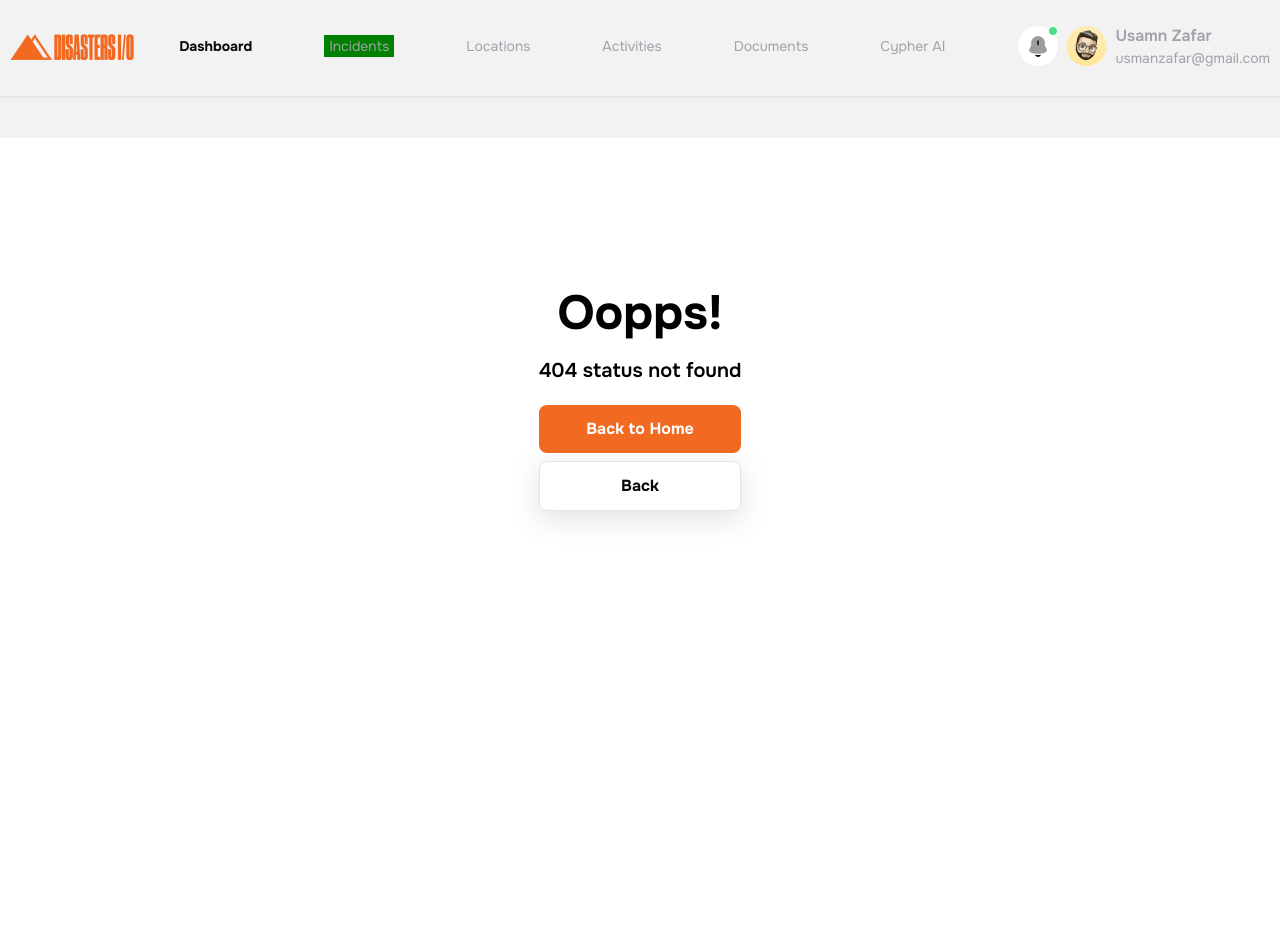
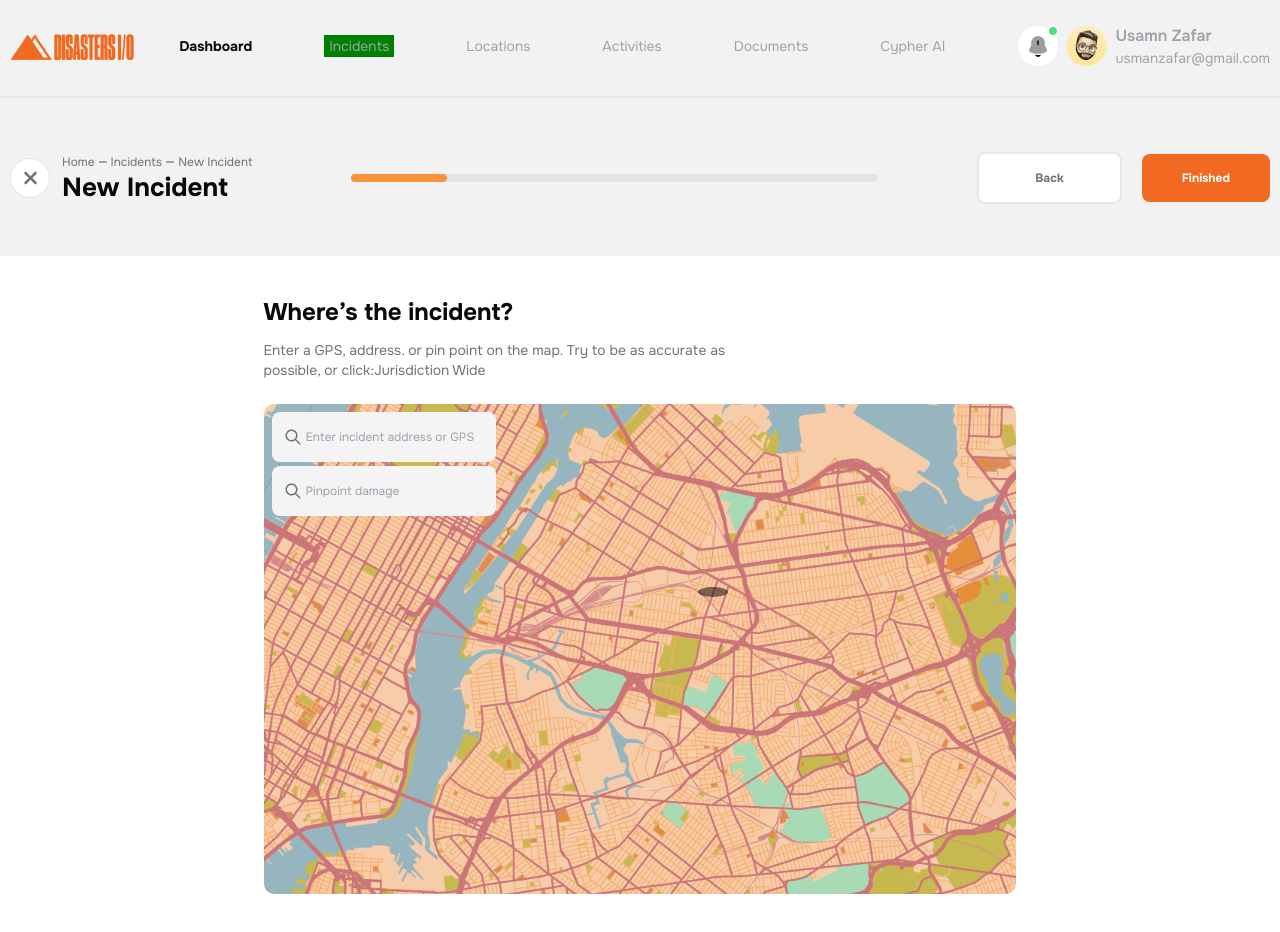
Before and after one commit to Turaska-Chandra-Barman/React-Assainment-1, a React (Vite) app: page /Incidents/incidentDetails/Descirbe/mapdetails in a window 1280 px wide. Before the commit this address had no page. Before the commit the page ends 800 px from the top, so only its background shows below. Built offline with nearby package versions, Linux system fonts and the light colour scheme.

Commit message:
NewIncidentMap component complete

```diff
--- a/src/components/IncidentsDetails.jsx
+++ b/src/components/IncidentsDetails.jsx
@@ -1,8 +1,9 @@
 import React, { Fragment, useState } from 'react';
 import { IncidentContainer } from './common/IncidentContainer';
-import { useOutletContext } from 'react-router-dom';
+import { Link, useOutletContext } from 'react-router-dom';
 import { Search } from './common/Search';
 import { NewIncident } from './NewIncident';
+import { Button } from './common/Button';
 
 export const IncidentsDetails = () => {
   const [getStyle, setStyle] = useState(null);
@@ -16,7 +17,11 @@ export const IncidentsDetails = () => {
   return (
     <>
       <Search>
-        <NewIncident />
+        <NewIncident>
+        <Button className=' px-5 py-2 sm:px-10 sm:py-4 text-white  font-bold text-xs'>
+               <Link to={'Descirbe'}> Next step</Link>
+            </Button>
+        </NewIncident>
       </Search>
       <IncidentContainer>
         <div className='mb-10'>
--- a/src/components/NewIncident.jsx
+++ b/src/components/NewIncident.jsx
@@ -4,7 +4,7 @@ import { FontAwesomeIcon } from '@fortawesome/react-fontawesome'
 import { Button } from './common/Button'
 import { Link } from 'react-router-dom'
 
-export const NewIncident = () => {
+export const NewIncident = ({children}) => {
     const array = ['Home','Incidents','New Incident']
 
 
@@ -48,9 +48,7 @@ export const NewIncident = () => {
            <Button onclick={Back} className='border-2   border-[D4D4D8] px-7 py-2 sm:px-14 sm:py-4  bg-white text-secondary font-bold text-xs'>
                 Back
             </Button>
-            <Button className=' px-5 py-2 sm:px-10 sm:py-4 text-white  font-bold text-xs'>
-               <Link to={'Descirbe'}> Next step</Link>
-            </Button>
+           {children}
            </div>
         </div>
     </>
--- a/src/components/NewIncidentDescirbe.jsx
+++ b/src/components/NewIncidentDescirbe.jsx
@@ -2,6 +2,8 @@ import React from 'react';
 import { Search } from './common/Search';
 import { NewIncident } from './NewIncident';
 import { IncidentContainer } from './common/IncidentContainer';
+import { Button } from './common/Button';
+import { Link } from 'react-router-dom';
 
 export const NewIncidentDescirbe = () => {
   const array = [
@@ -22,7 +24,11 @@ export const NewIncidentDescirbe = () => {
   return (
     <>
       <Search>
-        <NewIncident />
+        <NewIncident>
+        <Button className=' px-5 py-2 sm:px-10 sm:py-4 text-white  font-bold text-xs'>
+               <Link to={'mapdetails'}> Next step</Link>
+            </Button>
+        </NewIncident>
       </Search>
       <IncidentContainer>
         <div>
--- /dev/null
+++ b/src/components/NewIncidentMap.jsx
@@ -0,0 +1,45 @@
+import React from 'react'
+import { Search } from './common/Search'
+import { NewIncident } from './NewIncident'
+import { Button } from './common/Button'
+import { Link } from 'react-router-dom'
+import { IncidentContainer } from './common/IncidentContainer'
+
+export const NewIncidentMap = () => {
+  return (
+    <>
+    <Search>
+    <NewIncident>
+    <Button className=' px-5 py-2 sm:px-10 sm:py-4 text-white  font-bold text-xs'>
+               <Link to={'/'}> Finished</Link>
+            </Button>
+    </NewIncident>
+  </Search>
+  <IncidentContainer>
+    <div className='inecidentMap'>
+        <h1 className='text-primary font-bold mb-3 text-2xl'>Where’s the incident?</h1>
+        <p className='text-[9px] sm:text-sm text-secondary font-normal mb-6'>Enter a GPS, address. or pin point on the map. Try to be as accurate as <br/> possible, or click:Jurisdiction Wide</p>
+        <div className='relative'>
+            <div className=' sm:mb-10 '>
+                <img className='h-full' src="/img/map.svg" alt="map" />
+            </div>
+            <div className='absolute top-2 left-2 max-w-[224] w-full'>
+                <div className='flex items-center max-w-[224px] w-full rounded-lg mb-1 gap-1  bg-mainChat-bg px-3 py-2 sm:py-4 '>
+                    <img src="/img/search.png" alt="search" />
+                    <input type="text" className='w-full bg-inherit  text-secondary focus:outline-none text-xs font-normal' placeholder='Enter incident address or GPS' />
+                </div>
+                <div className='flex items-center max-w-[224px] w-full rounded-lg mb-20  gap-1 bg-mainChat-bg px-3     py-2  sm:py-4 '>
+                    <img src="/img/search.png" alt="search"  />
+                    <input type="text" className='w-full bg-inherit  text-secondary focus:outline-none text-xs font-normal' placeholder='Pinpoint damage' />
+                </div>
+                {/* <div className='flex items-center'>
+                    <img src="/img/search.png" alt="search" />
+                    <input type="text" placeholder='Pinpoint damage' />
+                </div> */}
+            </div>
+        </div>
+    </div>
+  </IncidentContainer>
+  </>
+  )
+}
--- a/src/main.jsx
+++ b/src/main.jsx
@@ -8,6 +8,7 @@ import { ErrorPage } from './components/ErrorPage.jsx';
 import { Incidents } from './components/Incidents.jsx';
 import { IncidentsDetails } from './components/IncidentsDetails.jsx';
 import { NewIncidentDescirbe } from './components/NewIncidentDescirbe.jsx';
+import { NewIncidentMap } from './components/NewIncidentMap.jsx';
 
 
 
@@ -39,6 +40,11 @@ const router = createBrowserRouter([
         element:<NewIncidentDescirbe/>
       },
       {
+        path:'Incidents/incidentDetails/Descirbe/mapdetails',
+        element:<NewIncidentMap/>
+      },
+
+      {
         path:'Locations',
         element:<h1>this is a Locations</h1>
       },
```
Also changed, not shown: public/img/map.svg (added).
